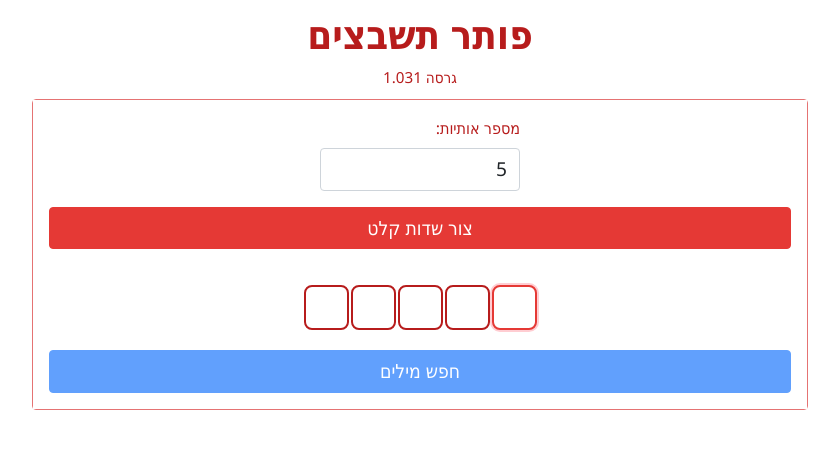
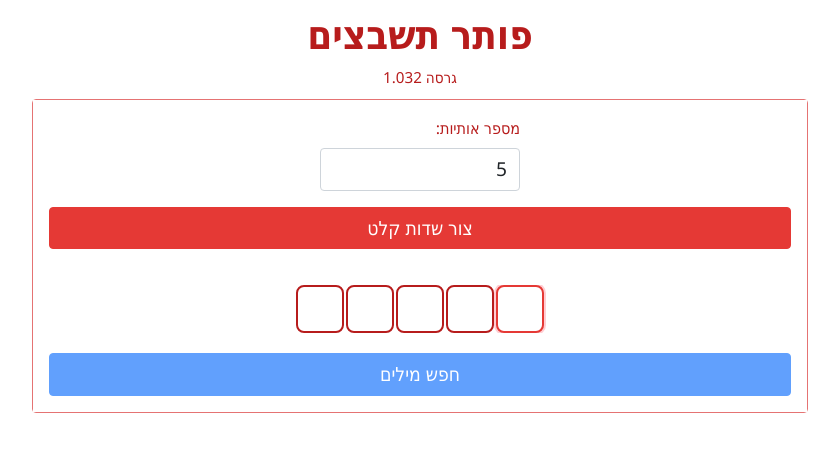
Before and after one commit to shaik/tashbetz, a Flask app: page / in a window 1280 px wide. Shown: the top 452 px of the page, without its empty margins (220-1059 px from the left). Run offline with Flask 3, Linux system fonts and the light colour scheme.

Commit message:
Update index.html template

```diff
--- a/templates/index.html
+++ b/templates/index.html
@@ -34,17 +34,13 @@
             margin: 20px 0;
             justify-content: center;
             direction: rtl;
+            overflow-x: auto;
+            white-space: nowrap;
         }
         .letter-input {
-            width: 12vw;
-            min-width: 38px;
-            max-width: 48px;
-            height: 12vw;
-            min-height: 38px;
-            max-height: 48px;
             text-align: center;
-            font-size: 6vw;
-            max-font-size: 32px;
+            /* width/height set dynamically in JS */
+            font-size: 24px;
             border: 2px solid #b71c1c;
             border-radius: 8px;
             background-color: #fff;
@@ -55,8 +51,6 @@
         }
         @media (min-width: 600px) {
             .letter-input {
-                width: 45px;
-                height: 45px;
                 font-size: 24px;
             }
         }
@@ -128,13 +122,13 @@
 <body>
     <div class="container">
         <h1 class="text-center mb-2 main-title">פותר תשבצים</h1>
-        <div class="version">גרסה 1.031</div>
+        <div class="version">גרסה 1.032</div>
 
         <div class="card">
             <div class="card-body">
                 <div class="mb-3 length-selector">
                     <label for="wordLength" class="form-label">מספר אותיות:</label>
-                    <input type="number" class="form-control" id="wordLength" min="1" max="15" value="5">
+                    <input type="number" class="form-control" id="wordLength" min="1" max="20" value="5">
                 </div>
 
                 <button class="btn btn-primary mb-3 w-100" onclick="createInputs()">צור שדות קלט</button>
@@ -151,11 +145,20 @@
 
     <script>
         function createInputs() {
-            const length = parseInt(document.getElementById('wordLength').value);
+            let length = parseInt(document.getElementById('wordLength').value);
+            if (length > 20) length = 20;
             const container = document.getElementById('crosswordInputs');
             container.innerHTML = '';
             document.getElementById('results').innerHTML = '';
             document.getElementById('results-count').innerHTML = '';
+
+            // Adaptive sizing
+            let boxSize = 48;
+            if (length >= 13) boxSize = 32;
+            else if (length >= 7) boxSize = 36;
+            // Font size also adapts
+            let fontSize = boxSize - 8;
+            if (fontSize < 16) fontSize = 16;
 
             for (let i = 0; i < length; i++) {
                 const input = document.createElement('input');
@@ -164,6 +167,9 @@
                 input.maxLength = 1;
                 input.dataset.index = i;
                 input.autocomplete = 'off';
+                input.style.width = boxSize + 'px';
+                input.style.height = boxSize + 'px';
+                input.style.fontSize = fontSize + 'px';
                 input.addEventListener('input', function(e) {
                     // Move to next input on letter entry
                     if (e.target.value && e.target.dataset.index < length - 1) {
```
